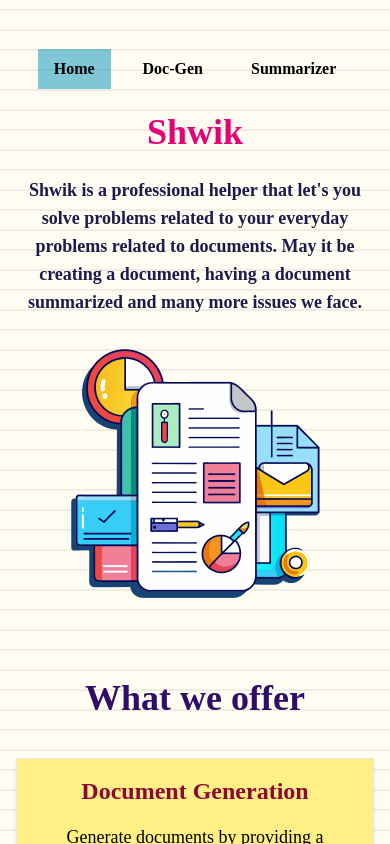
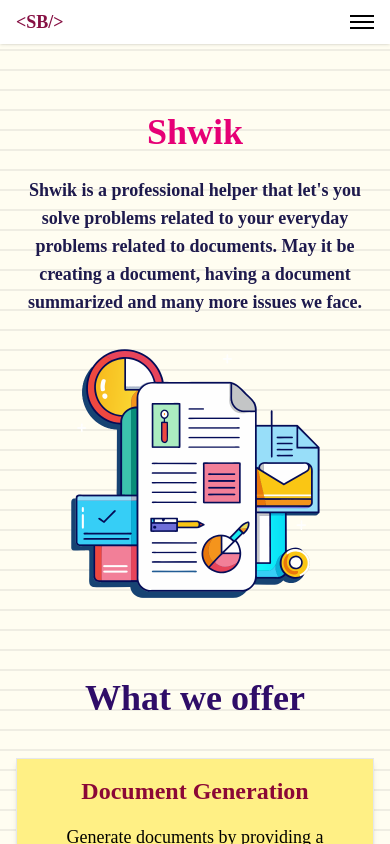
Before and after one commit to shwet46/Shwik-AI, a Next.js app in the folder shwik/: page / in a window 390 px wide. Shown: the top 844 px of the page. Built offline with nearby package versions, Linux system fonts and the light colour scheme; a web font is replaced by a local one.

Commit message:
edited content

```diff
--- a/shwik/src/components/Navbar.tsx
+++ b/shwik/src/components/Navbar.tsx
@@ -1,28 +1,121 @@
 "use client";
-import React, { useState } from "react";
-import { HoveredLink, Menu, MenuItem, ProductItem } from "./ui/navbar-menu";
+import React, { useState, useEffect } from "react";
+import {
+  HoveredLink,
+  Menu,
+  MenuItem,
+  HamburgerButton,
+  MobileMenu,
+  MobileMenuItem
+} from "./ui/navbar-menu";
 import { cn } from "@/utils/utils";
 import Link from "next/link";
+import { AnimatePresence } from "framer-motion";
 
 function Navbar({ className }: { className?: string }) {
   // Set "Home" as the default active tab
   const [active, setActive] = useState<string | null>("Home");
+  // State for mobile menu
+  const [isMobileMenuOpen, setIsMobileMenuOpen] = useState(false);
+  // State to track viewport size
+  const [isMobile, setIsMobile] = useState(false);
+
+  // Check for mobile viewport on client side
+  useEffect(() => {
+    const checkMobile = () => {
+      setIsMobile(window.innerWidth < 768); // Standard md breakpoint
+    };
+
+    // Check on initial render
+    checkMobile();
+
+    // Add resize listener
+    window.addEventListener("resize", checkMobile);
+
+    // Cleanup
+    return () => window.removeEventListener("resize", checkMobile);
+  }, []);
+
+  // Toggle mobile menu
+  const toggleMobileMenu = () => {
+    setIsMobileMenuOpen(!isMobileMenuOpen);
+  };
+
+  // Close mobile menu
+  const closeMobileMenu = () => {
+    setIsMobileMenuOpen(false);
+  };
 
   return (
     <div
-      className={cn("fixed top-10 inset-x-0 font-bold max-w-2xl mx-auto z-50", className)}
+      className={cn(
+        // Fixed position with white background for all screens
+        "fixed top-0 inset-x-0 font-bold z-50 bg-white shadow-sm",
+        className
+      )}
     >
-      <Menu setActive={setActive}>
-        <Link href={"#"}>
-          <MenuItem setActive={setActive} active={active} item="Home"></MenuItem>
-        </Link>
-        <Link href={"#"}>
-          <MenuItem setActive={setActive} active={active} item="Doc-Gen"></MenuItem>
-        </Link>
-        <Link href={"#"}>
-          <MenuItem setActive={setActive} active={active} item="Summarizer"></MenuItem>
-        </Link>
-      </Menu>
+      <div className="relative flex justify-between items-center px-4 py-2 md:py-0 mx-auto max-w-full md:w-full md:max-w-none">
+        {/* Brand/Logo - visible on both mobile and desktop */}
+        <div className="text-pink-900 text-lg md:hidden">{"<SB/>"}</div>
+
+        {/* Hamburger menu - visible only on mobile */}
+        <div className="md:hidden">
+          <HamburgerButton
+            isOpen={isMobileMenuOpen}
+            onClick={toggleMobileMenu}
+          />
+        </div>
+
+        {/* Desktop menu - hidden on mobile */}
+        <div className="hidden md:block w-full max-w-6xl mx-auto">
+          <Menu setActive={setActive}>
+            <Link href={"/"}>
+              <MenuItem setActive={setActive} active={active} item="Home" />
+            </Link>
+            <Link href={"/doc-gen"}>
+              <MenuItem setActive={setActive} active={active} item="Doc-Gen" />
+            </Link>
+            <Link href={"/summary"}>
+              <MenuItem setActive={setActive} active={active} item="Summarizer" />
+            </Link>
+          </Menu>
+        </div>
+      </div>
+
+      {/* Mobile menu dropdown - conditionally rendered */}
+      <AnimatePresence>
+        <MobileMenu
+          isOpen={isMobileMenuOpen}
+          onClose={closeMobileMenu}
+          setActive={setActive}
+          active={active}
+        >
+          <Link href={"/"}>
+            <MobileMenuItem
+              item="Home"
+              active={active}
+              setActive={setActive}
+              onClick={closeMobileMenu}
+            />
+          </Link>
+          <Link href={"/doc-gen"}>
+            <MobileMenuItem
+              item="Doc-Gen"
+              active={active}
+              setActive={setActive}
+              onClick={closeMobileMenu}
+            />
+          </Link>
+          <Link href={"/summary"}>
+            <MobileMenuItem
+              item="Summarizer"
+              active={active}
+              setActive={setActive}
+              onClick={closeMobileMenu}
+            />
+          </Link>
+        </MobileMenu>
+      </AnimatePresence>
     </div>
   );
 }
--- a/shwik/src/components/Producthome.tsx
+++ b/shwik/src/components/Producthome.tsx
@@ -14,7 +14,7 @@ function Producthome() {
             Generate documents by providing a summary or topic description, whether about an event or a project.
             Customize preferences and obtain the document you need. Use the default template or share a custom one.
           </p>
-          <button className="mt-4 px-6 py-2 text-lg font-bold text-black bg-yellow-300 border-2 border-black shadow-md transform hover:scale-105 hover:rotate-1 transition duration-300 hand-drawn-border">
+          <button className="mt-4 px-6 py-2 text-xl font-bold text-black bg-yellow-300 border-2 border-black shadow-md transform hover:scale-105 hover:rotate-1 transition duration-300 hand-drawn-border">
             Try Now
           </button>
         </div>
@@ -25,7 +25,7 @@ function Producthome() {
             Summarize content effectively by inputting a description or topic. Filter preferences and get a concise summary.
             Use predefined templates or create your own for more customized results.
           </p>
-          <button className="mt-4 px-6 py-2 text-lg font-bold text-black bg-yellow-300 border-2 border-black shadow-md transform hover:scale-105 hover:rotate-1 transition duration-300 hand-drawn-border">
+          <button className="mt-4 px-6 py-2 text-xl font-bold text-black bg-yellow-300 border-2 border-black shadow-md transform hover:scale-105 hover:rotate-1 transition duration-300 hand-drawn-border">
             Try Now
           </button>
         </div>
--- a/shwik/src/components/ui/navbar-menu.tsx
+++ b/shwik/src/components/ui/navbar-menu.tsx
@@ -18,16 +18,22 @@ export const MenuItem = ({
   active,
   item,
   children,
+  onClick,
 }: {
   setActive: (item: string) => void;
   active: string | null;
   item: string;
   children?: React.ReactNode;
+  onClick?: () => void;
 }) => {
   const isActive = active === item;
 
   return (
-    <div onMouseEnter={() => setActive(item)} className="relative">
+    <div
+      onMouseEnter={() => setActive(item)}
+      className="relative"
+      onClick={onClick}
+    >
       <motion.p
         transition={{ duration: 0.3 }}
         className={`cursor-pointer px-4 py-2 ${
@@ -78,6 +84,64 @@ export const Menu = ({
   );
 };
 
+// New component for mobile menu
+export const MobileMenu = ({
+  setActive,
+  active,
+  isOpen,
+  onClose,
+  children,
+}: {
+  setActive: (item: string | null) => void;
+  active: string | null;
+  isOpen: boolean;
+  onClose: () => void;
+  children: React.ReactNode;
+}) => {
+  if (!isOpen) return null;
+
+  return (
+    <motion.div
+      initial={{ opacity: 0, y: -10 }}
+      animate={{ opacity: 1, y: 0 }}
+      exit={{ opacity: 0, y: -10 }}
+      transition={{ duration: 0.2 }}
+      className="absolute top-14 left-0 right-0 bg-white rounded-md shadow-xl border border-black/[0.1] py-2 mx-4"
+    >
+      {children}
+    </motion.div>
+  );
+};
+
+// Mobile menu item component
+export const MobileMenuItem = ({
+  item,
+  active,
+  setActive,
+  onClick,
+}: {
+  item: string;
+  active: string | null;
+  setActive: (item: string) => void;
+  onClick?: () => void;
+}) => {
+  const isActive = active === item;
+
+  return (
+    <div
+      className={`px-4 py-3 ${
+        isActive ? "bg-cyan-600/50" : "hover:bg-gray-100"
+      }`}
+      onClick={() => {
+        setActive(item);
+        if (onClick) onClick();
+      }}
+    >
+      <p className="text-black">{item}</p>
+    </div>
+  );
+};
+
 export const ProductItem = ({
   title,
   description,
@@ -113,3 +177,26 @@ export const HoveredLink = ({ children, ...rest }: any) => {
     </Link>
   );
 };
+
+// Hamburger button component
+export const HamburgerButton = ({
+  isOpen,
+  onClick,
+}: {
+  isOpen: boolean;
+  onClick: () => void;
+}) => {
+  return (
+    <button
+      onClick={onClick}
+      className="block md:hidden focus:outline-none"
+      aria-label={isOpen ? "Close menu" : "Open menu"}
+    >
+      <div className="w-6 flex flex-col gap-1">
+        <span className={`block h-0.5 w-full bg-black transition-transform duration-300 ${isOpen ? 'rotate-45 translate-y-1.5' : ''}`}></span>
+        <span className={`block h-0.5 w-full bg-black transition-opacity duration-300 ${isOpen ? 'opacity-0' : 'opacity-100'}`}></span>
+        <span className={`block h-0.5 w-full bg-black transition-transform duration-300 ${isOpen ? '-rotate-45 -translate-y-1.5' : ''}`}></span>
+      </div>
+    </button>
+  );
+};
```
